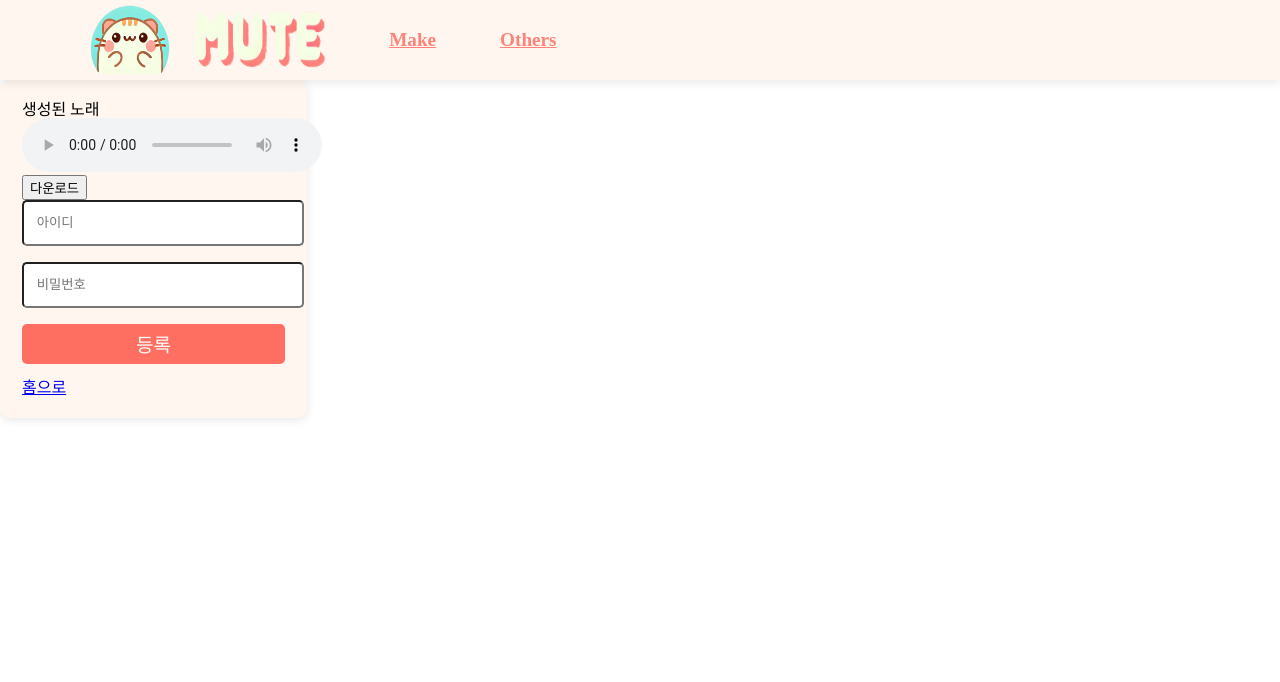
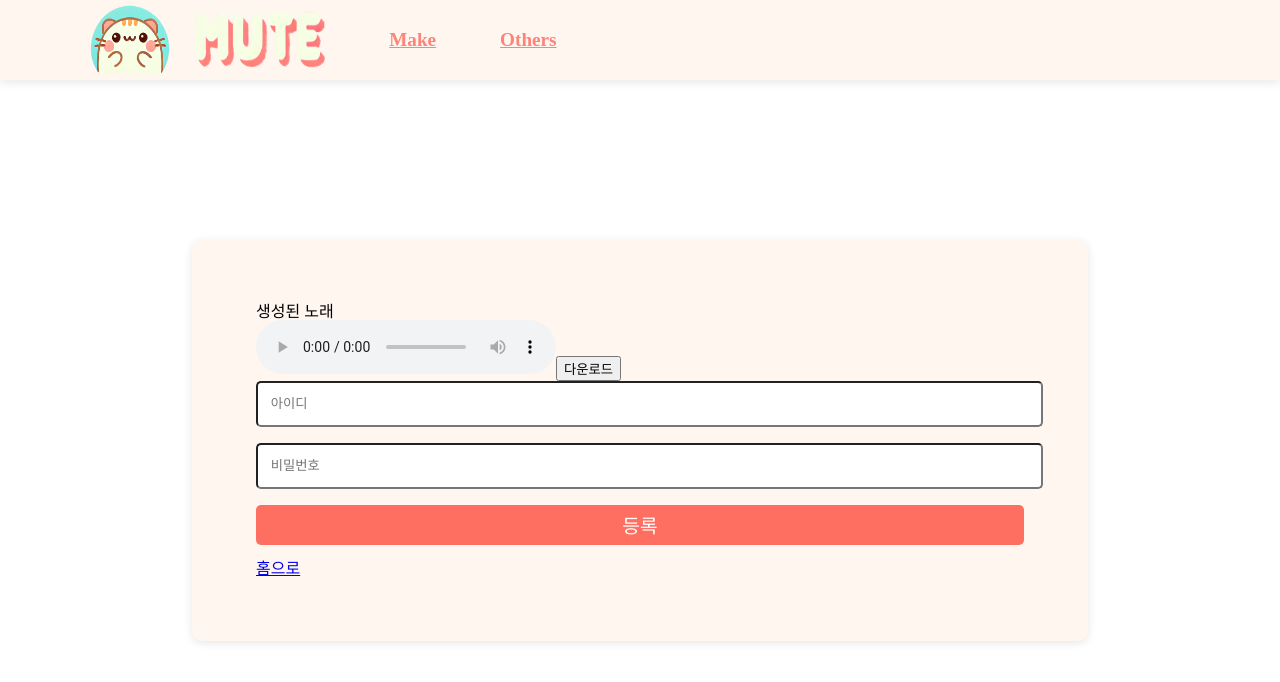
Before and after one commit to JJ-Gun/M.U.T.E-FE, a Next.js app: page /createmusic in a window 1280 px wide. Shown: the top 682 px of the page. Built offline with nearby package versions, Linux system fonts and the light colour scheme.

Commit message:
26.01.16 createmusic css 수정

```diff
--- a/app/createmusic/page.module.css
+++ b/app/createmusic/page.module.css
@@ -1,6 +1,17 @@
+.container {
+    width: 100%;
+    height: 100%;
+    display: flex;
+    flex-direction: column;
+    justify-content: center;
+    align-items: center; /* 가로 중앙 */
+}
+
 .lowcontainer {
     width: 60%; /* 부모 컨테이너의 너비를 60%로 설정 */
     padding: 5%; /* 내부 여백을 상대적으로 설정 */
+    justify-content: center;
+    align-items: center;
     background-color: #FFF6F0;
     border-radius: 10px;
     box-shadow: 0 2px 10px rgba(0, 0, 0, 0.1);
```
Also changed, not shown: 1 other file (tests, documents, lock files or other folders).
